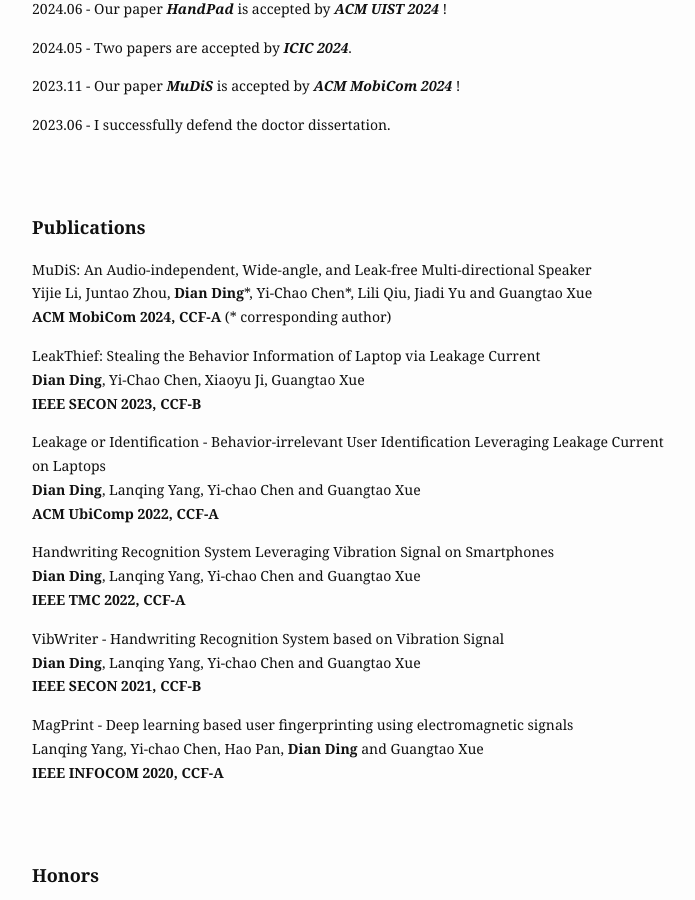
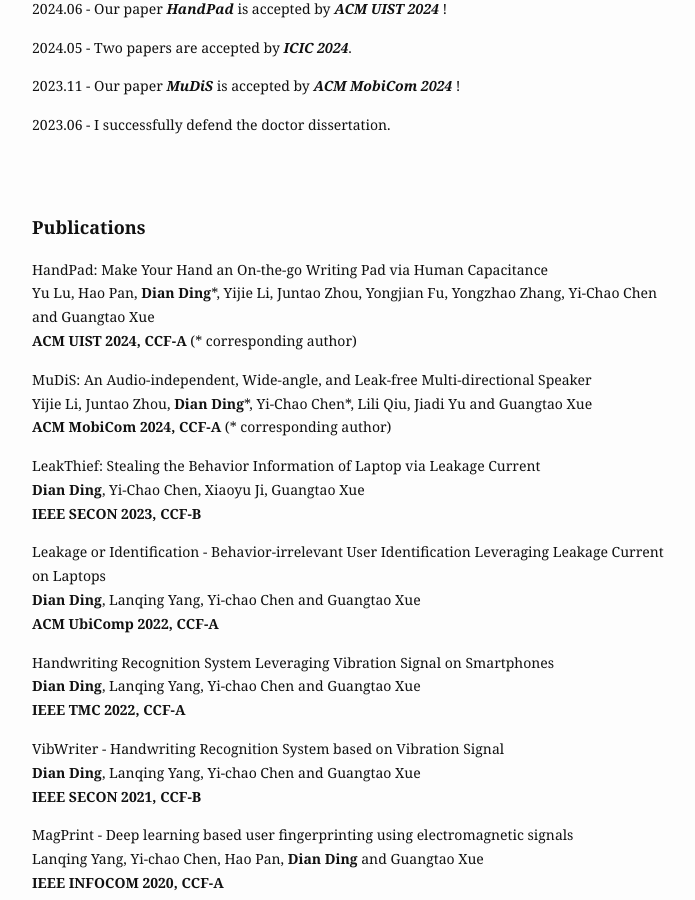
Before and after one commit to dianding0102/dian_web, a Jekyll site: the page built from index.md, in a window 1280 px wide and 900 px high, scrolled down 1084 px. Shown: the whole window, without its empty margins (288-983 px from the left). Built offline with Jekyll 4.4.1, drawn with Linux system fonts in a browser that asks for light colours.

Commit message:
1
updata uist24

```diff
--- a/_layouts/home.html
+++ b/_layouts/home.html
@@ -81,6 +81,11 @@
         <p>
         <font size=4><b>Publications</b></font>
         </p>
+            <p>
+            HandPad: Make Your Hand an On-the-go Writing Pad via Human Capacitance<br>
+            Yu Lu, Hao Pan, <b>Dian Ding</b>*, Yijie Li, Juntao Zhou, Yongjian Fu, Yongzhao Zhang, Yi-Chao Chen and Guangtao Xue<br>
+            <b>ACM UIST 2024, CCF-A</b> (* corresponding author)
+          </p>
           <p>
             MuDiS: An Audio-independent, Wide-angle, and Leak-free Multi-directional Speaker <br>
             Yijie Li, Juntao Zhou, <b>Dian Ding</b>*, Yi-Chao Chen*, Lili Qiu, Jiadi Yu and Guangtao Xue<br>
```
